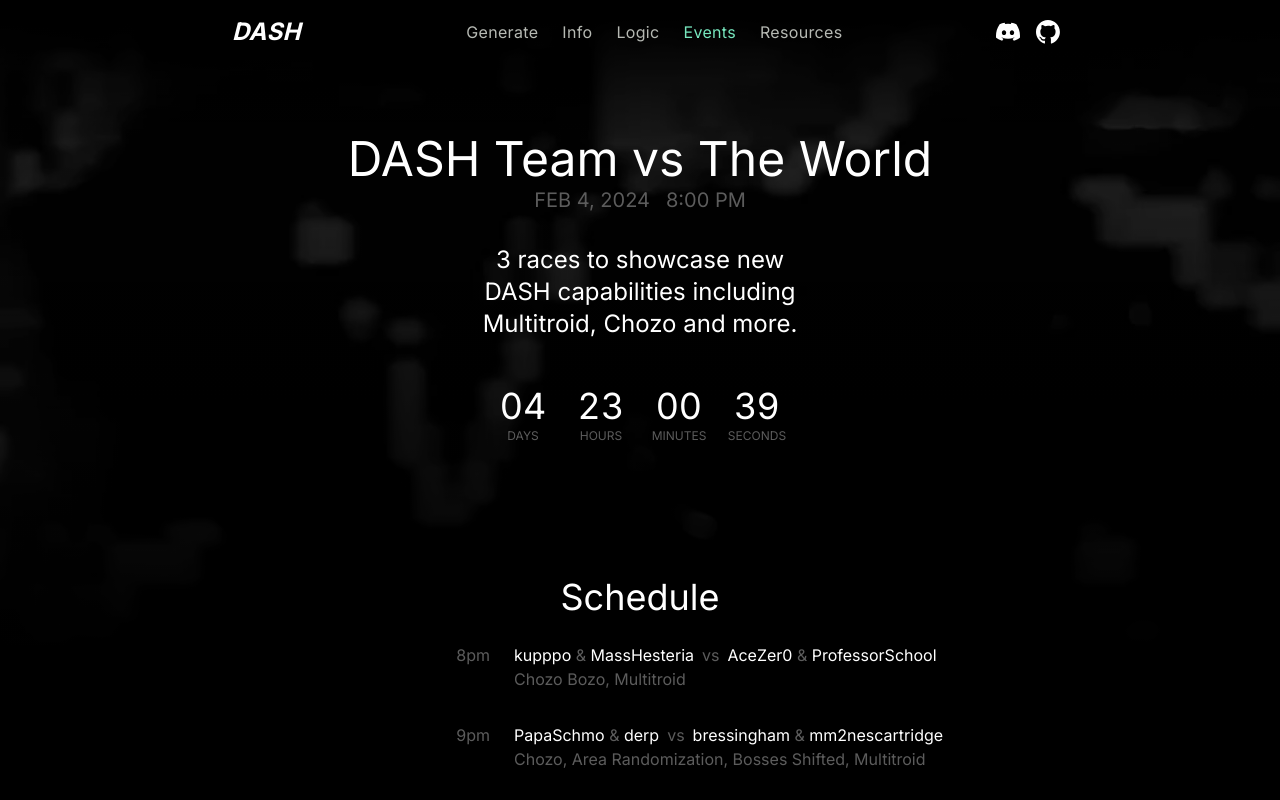
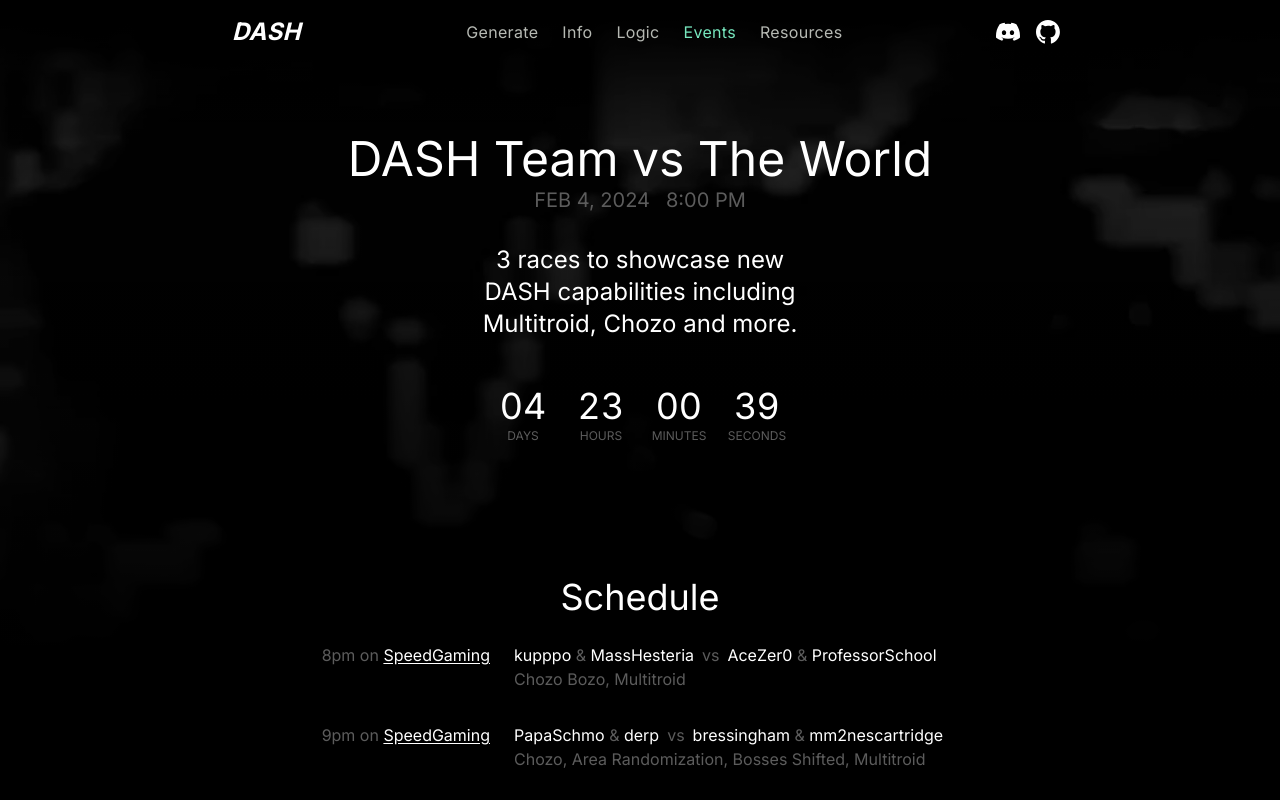
Before and after one commit to dashrando/dash-randomizer, a Next.js app in the folder apps/web/: page /events/vs-world in a window 1280 px wide. Built offline with nearby package versions, Linux system fonts and the light colour scheme.

Commit message:
re-add channels

```diff
--- a/apps/web/app/events/vs-world/page.tsx
+++ b/apps/web/app/events/vs-world/page.tsx
@@ -42,7 +42,7 @@ export default function TournamentPage() {
             <ul className={styles.gamesList}>
               <li>
                 <div className={styles.gameTime}>
-                  <p><Time time={START_TIME} unit="timeMatch" /></p>
+                  <p><Time time={START_TIME} unit="timeMatch" /> on <a href="https://twitch.tv/speedgaming" target="_blank" rel="noreferrer noopener">SpeedGaming</a></p>
                 </div>
                 <div className={styles.gameDetails}>
                   <p>
@@ -58,7 +58,7 @@ export default function TournamentPage() {
               </li>
               <li>
                 <div className={styles.gameTime}>
-                  <p><Time time={MATCH2_TIME} unit="timeMatch" /></p>
+                  <p><Time time={MATCH2_TIME} unit="timeMatch" /> on <a href="https://twitch.tv/speedgaming" target="_blank" rel="noreferrer noopener">SpeedGaming</a></p>
                 </div>
                 <div className={styles.gameDetails}>
                   <p>
@@ -74,7 +74,7 @@ export default function TournamentPage() {
               </li>
               <li>
                 <div className={styles.gameTime}>
-                  <p><Time time={MATCH3_TIME} unit="timeMatch" /></p>
+                  <p><Time time={MATCH3_TIME} unit="timeMatch" /> on <a href="https://twitch.tv/speedgaming" target="_blank" rel="noreferrer noopener">SpeedGaming</a></p>
                 </div>
                 <div className={styles.gameDetails}>
                   <p>
```
